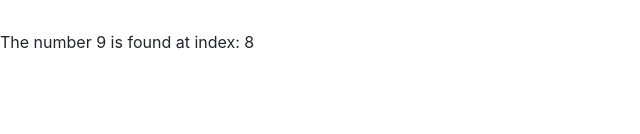
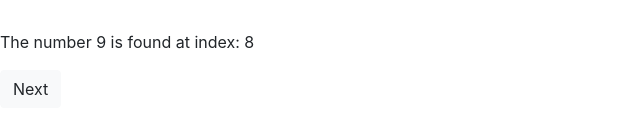
Before and after one commit to acharyma/searching-algorithms, a plain HTML site: page index.html in a window 1280 px wide. Shown: the part 522-656 px from the top of the page, 0-640 px from the left. Drawn offline with nearby package versions, Linux system fonts and the light colour scheme.

Commit message:
added button. TODO:functionality

```diff
--- a/index.html
+++ b/index.html
@@ -65,6 +65,9 @@
         </div>
         <p id="found" style="margin-top:60px"></p>
 
+        <button class="btn btn-light">Next</button>
+        <!-- onclick TO DO -->
+
 
 
         <script src='binary.js'> </script>
```
